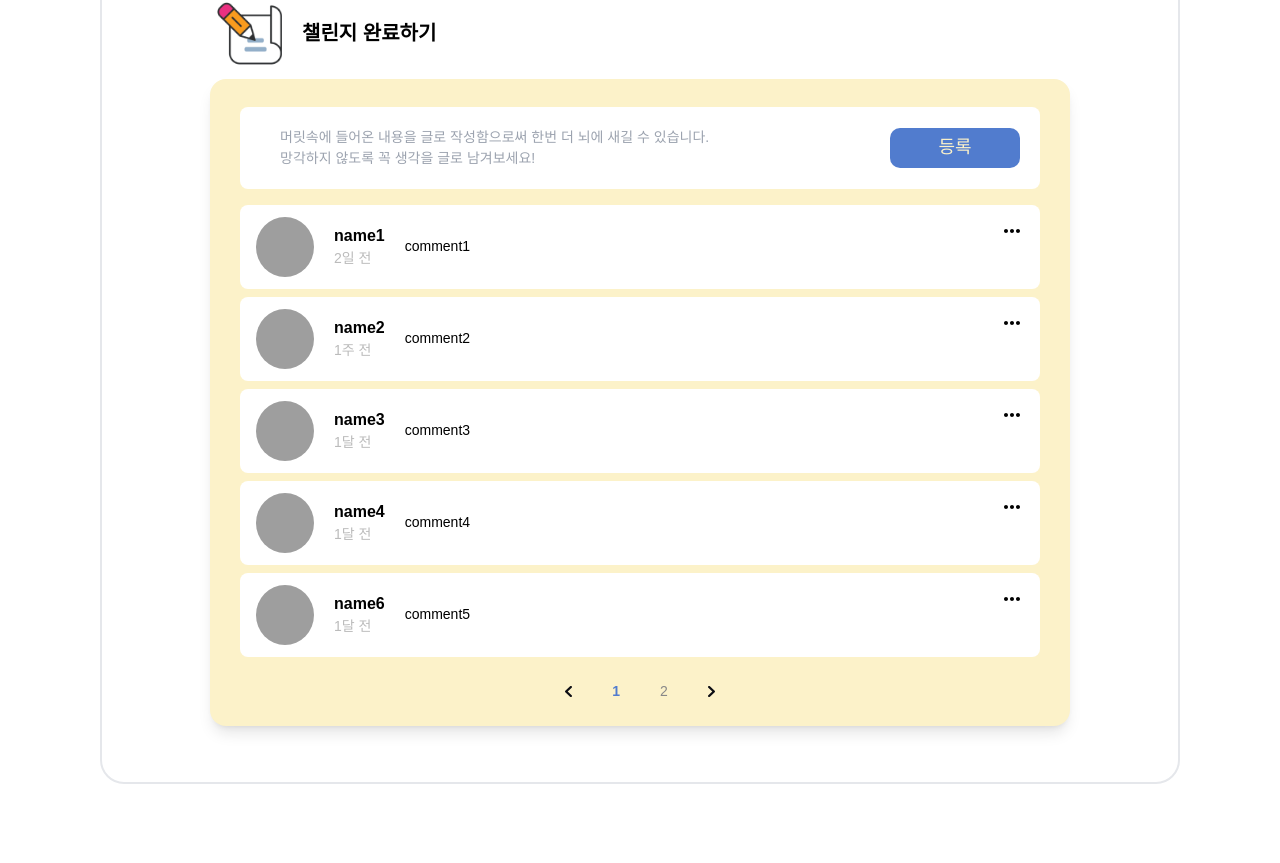
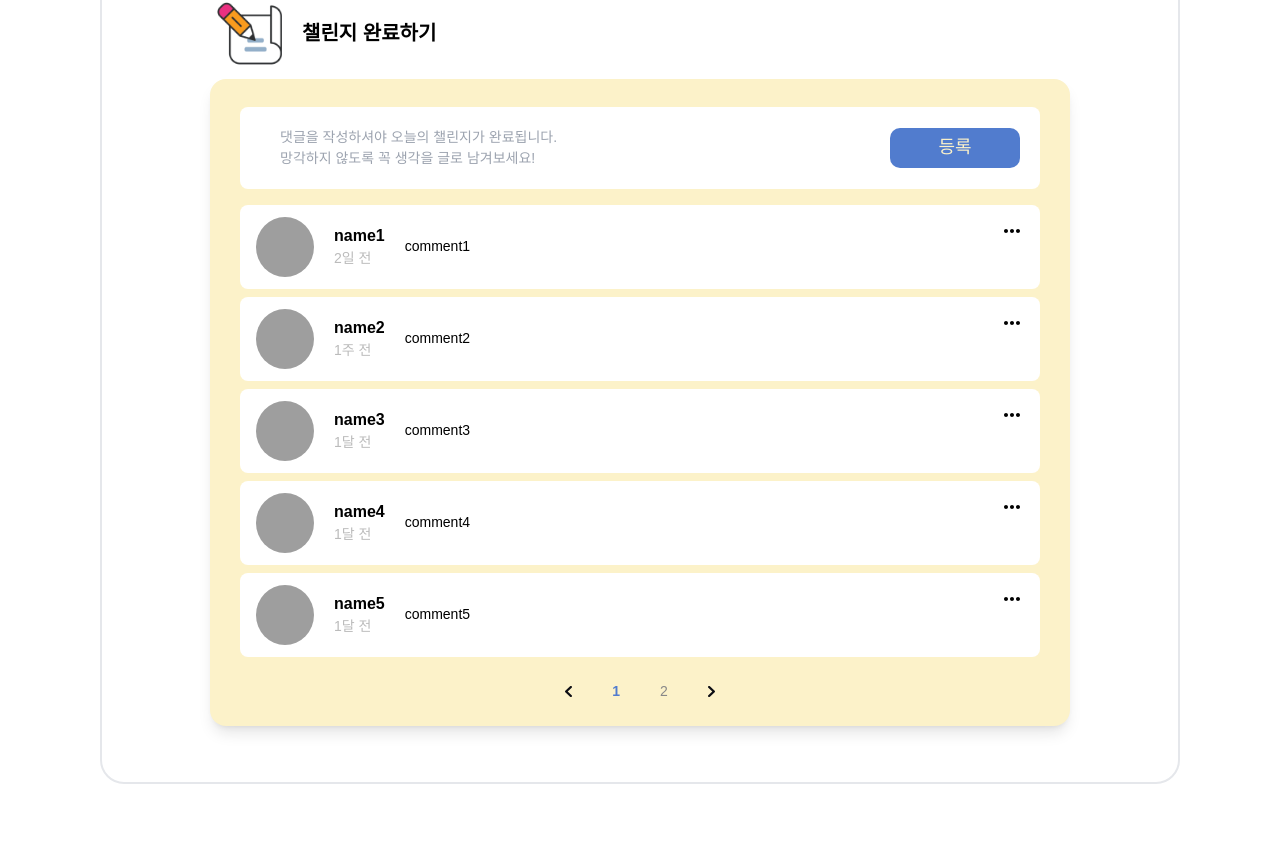
Before and after one commit to OZ-Coding-School/oz_02_collabo-004, a React (Vite) app: page /challengeaction in a window 1280 px wide. Shown: the part 1115-1978 px from the top of the page. Built offline with nearby package versions, Linux system fonts and the light colour scheme; grey boxes are pictures that could not be loaded; a web font is replaced by a local one.

Commit message:
Refactor: ChallengeStatus > ChallengeActionPage, BookComment placeholder

```diff
--- a/src/components/BookComment/index.jsx
+++ b/src/components/BookComment/index.jsx
@@ -5,7 +5,7 @@ import more from "../../assets/images/icons/more.svg";
 import { useEffect, useRef, useState } from "react";
 
 
-const BookComment = ({ comments, setModalOpen, setComments, onDeleteComment }) => {
+const BookComment = ({ comments, setModalOpen, setComments, onDeleteComment, placeholder, minLength }) => {
   const [newComment, setNewComment] = useState("");
   const [currentPage, setCurrentPage] = useState(1);
   const [hoverCommentIndex, setHoverCommentIndex] = useState(-1);
@@ -50,6 +50,12 @@ const BookComment = ({ comments, setModalOpen, setComments, onDeleteComment }) =
       alert("내용을 입력하셔야 등록됩니다.");
       return;
     }
+
+    if (newComment.length < minLength) {
+      alert(`${minLength}자 이상 작성해야 해당 일차의 챌린지 완료 댓글이 등록됩니다.`);
+      return;
+    }
+
 
     //TODO: 임시 객체 !!!
     const newUserComment = {
@@ -208,8 +214,7 @@ const BookComment = ({ comments, setModalOpen, setComments, onDeleteComment }) =
             <div className="flex items-center bg-white justify-between rounded-lg p-5">
               <textarea
                 className="w-4/5 font14 resize-none px-5 placeholder-multiline whitespace-pre-line focus:outline-none"
-                placeholder="머릿속에 들어온 내용을 글로 작성함으로써 한번 더 뇌에 새길 수 있습니다.
-                            망각하지 않도록 꼭 생각을 글로 남겨보세요!"
+                placeholder={placeholder}
                 value={newComment}
                 onChange={(e) => setNewComment(e.target.value)}
               />
--- a/src/pages/BookSpoiler/BookSpoilerDetailPage.jsx
+++ b/src/pages/BookSpoiler/BookSpoilerDetailPage.jsx
@@ -19,8 +19,8 @@ const BookSpoilerDetailPage = () => {
     { id: 2, comment_content: 'comment2' , created_at: '2024-04-20T00:00:00Z', username: 'name2'},
     { id: 3, comment_content: 'comment3' , created_at: '2024-03-30T00:00:00Z', username: 'name3'},
     { id: 4, comment_content: 'comment4' , created_at: '2024-03-30T00:00:00Z', username: 'name4'},
-    { id: 5, comment_content: 'comment5' , created_at: '2024-03-30T00:00:00Z', username: 'name6'},
-    { id: 6, comment_content: 'comment6' , created_at: '2024-02-30T00:00:00Z', username: 'name7'},
+    { id: 5, comment_content: 'comment5' , created_at: '2024-03-30T00:00:00Z', username: 'name5'},
+    { id: 6, comment_content: 'comment6' , created_at: '2024-02-30T00:00:00Z', username: 'name6'},
     { id: 7, comment_content: 'comment7' , created_at: '2024-01-30T00:00:00Z', username: 'name7'},
   ]);
 
@@ -32,7 +32,7 @@ const BookSpoilerDetailPage = () => {
 
       setComments(updateComments);
       setDeleteCommentIndex(null);
-      setModalOpen(false);
+      setModalOpen(true);
     }
   };
 
@@ -102,6 +102,8 @@ const BookSpoilerDetailPage = () => {
                   setModalOpen={setModalOpen}
                   setComments={setComments}
                   onDeleteComment={setDeleteCommentIndex}
+                  placeholder="머릿속에 들어온 내용을 글로 작성함으로써 한번 더 뇌에 새길 수 있습니다.
+                               망각하지 않도록 꼭 생각을 글로 남겨보세요!"
                 />
               </div>
             </div>
--- a/src/pages/Challenge/ChallengeActionPage.jsx
+++ b/src/pages/Challenge/ChallengeActionPage.jsx
@@ -18,8 +18,8 @@ const ChallengeActionPage = () => {
     { id: 2, comment_content: 'comment2' , created_at: '2024-04-20T00:00:00Z', username: 'name2'},
     { id: 3, comment_content: 'comment3' , created_at: '2024-03-30T00:00:00Z', username: 'name3'},
     { id: 4, comment_content: 'comment4' , created_at: '2024-03-30T00:00:00Z', username: 'name4'},
-    { id: 5, comment_content: 'comment5' , created_at: '2024-03-30T00:00:00Z', username: 'name6'},
-    { id: 6, comment_content: 'comment6' , created_at: '2024-02-30T00:00:00Z', username: 'name7'},
+    { id: 5, comment_content: 'comment5' , created_at: '2024-03-30T00:00:00Z', username: 'name5'},
+    { id: 6, comment_content: 'comment6' , created_at: '2024-02-30T00:00:00Z', username: 'name6'},
     { id: 7, comment_content: 'comment7' , created_at: '2024-01-30T00:00:00Z', username: 'name7'},
   ]);
 
@@ -30,7 +30,7 @@ const ChallengeActionPage = () => {
 
       setComments(updateComments);
       setDeleteCommentIndex(null);
-      setModalOpen(false);
+      setModalOpen(true);
     }
   };
 
@@ -94,6 +94,9 @@ const ChallengeActionPage = () => {
                   setModalOpen={setModalOpen}
                   setComments={setComments}
                   onDeleteComment={setDeleteCommentIndex}
+                  placeholder="댓글을 작성하셔야 오늘의 챌린지가 완료됩니다.
+                               망각하지 않도록 꼭 생각을 글로 남겨보세요!"
+                  minLength={400}
                 />
               </div>
 
```
